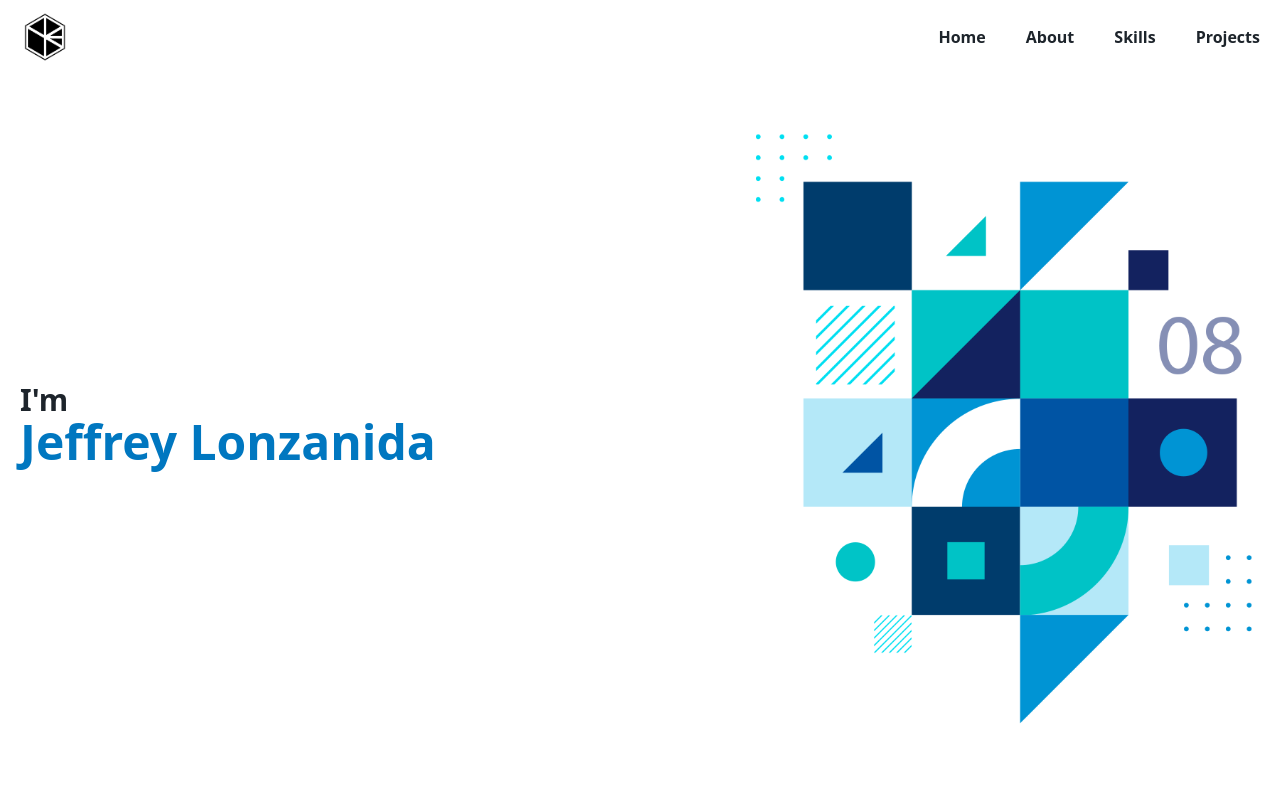
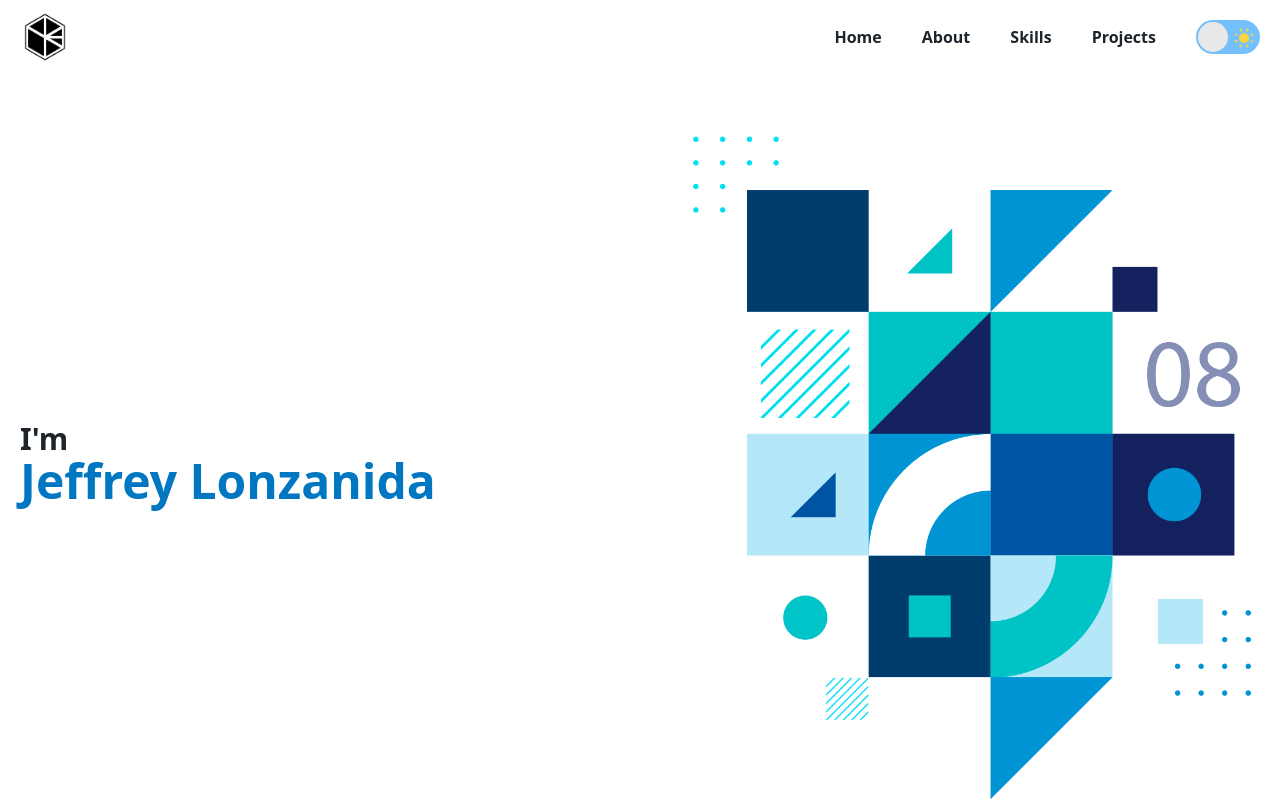
Before and after one commit to ifejinity/Portfoliov4, a PHP site: page / in a window 1280 px wide. Before the commit the page ends 723 px from the top, so only its background shows below. Run offline with PHP 8.4, Linux system fonts and the light colour scheme.

Commit message:
Partial Hero Section

```diff
--- a/dist/output.css
+++ b/dist/output.css
@@ -627,6 +627,10 @@ video {
   inset-inline-end: 0.25rem;
 }
 
+.top-0 {
+  top: 0px;
+}
+
 .isolate {
   isolation: isolate;
 }
@@ -1161,7 +1165,7 @@ video {
 }
 
 .grid-cols-navDesktopBtn {
-  grid-template-columns: repeat(4, auto);
+  grid-template-columns: repeat(5, auto);
 }
 
 .flex-row {
@@ -2352,6 +2356,12 @@ video {
 
 .backdrop-blur {
   --tw-backdrop-blur: blur(8px);
+  -webkit-backdrop-filter: var(--tw-backdrop-blur) var(--tw-backdrop-brightness) var(--tw-backdrop-contrast) var(--tw-backdrop-grayscale) var(--tw-backdrop-hue-rotate) var(--tw-backdrop-invert) var(--tw-backdrop-opacity) var(--tw-backdrop-saturate) var(--tw-backdrop-sepia);
+          backdrop-filter: var(--tw-backdrop-blur) var(--tw-backdrop-brightness) var(--tw-backdrop-contrast) var(--tw-backdrop-grayscale) var(--tw-backdrop-hue-rotate) var(--tw-backdrop-invert) var(--tw-backdrop-opacity) var(--tw-backdrop-saturate) var(--tw-backdrop-sepia);
+}
+
+.backdrop-blur-sm {
+  --tw-backdrop-blur: blur(4px);
   -webkit-backdrop-filter: var(--tw-backdrop-blur) var(--tw-backdrop-brightness) var(--tw-backdrop-contrast) var(--tw-backdrop-grayscale) var(--tw-backdrop-hue-rotate) var(--tw-backdrop-invert) var(--tw-backdrop-opacity) var(--tw-backdrop-saturate) var(--tw-backdrop-sepia);
           backdrop-filter: var(--tw-backdrop-blur) var(--tw-backdrop-brightness) var(--tw-backdrop-contrast) var(--tw-backdrop-grayscale) var(--tw-backdrop-hue-rotate) var(--tw-backdrop-invert) var(--tw-backdrop-opacity) var(--tw-backdrop-saturate) var(--tw-backdrop-sepia);
 }
@@ -2484,6 +2494,116 @@ video {
   transform: rotate(180deg);
 }
 
+.switch {
+  font-size: 17px;
+  position: relative;
+  display: inline-block;
+  width: 64px;
+  height: 34px;
+}
+
+.switch input {
+  opacity: 0;
+  width: 0;
+  height: 0;
+}
+
+.slider {
+  position: absolute;
+  cursor: pointer;
+  top: 0;
+  left: 0;
+  right: 0;
+  bottom: 0;
+  background-color: #73C0FC;
+  transition: .4s;
+  border-radius: 30px;
+}
+
+.slider:before {
+  position: absolute;
+  content: "";
+  height: 30px;
+  width: 30px;
+  border-radius: 20px;
+  left: 2px;
+  bottom: 2px;
+  z-index: 2;
+  background-color: #e8e8e8;
+  transition: .4s;
+}
+
+.sun svg {
+  position: absolute;
+  top: 6px;
+  left: 36px;
+  z-index: 1;
+  width: 24px;
+  height: 24px;
+}
+
+.moon svg {
+  fill: #73C0FC;
+  position: absolute;
+  top: 5px;
+  left: 5px;
+  z-index: 1;
+  width: 24px;
+  height: 24px;
+}
+
+/* .switch:hover */
+
+.sun svg {
+  animation: rotate 15s linear infinite;
+}
+
+@keyframes rotate {
+  0% {
+    transform: rotate(0);
+  }
+
+  100% {
+    transform: rotate(360deg);
+  }
+}
+
+/* .switch:hover */
+
+.moon svg {
+  animation: tilt 5s linear infinite;
+}
+
+@keyframes tilt {
+  0% {
+    transform: rotate(0deg);
+  }
+
+  25% {
+    transform: rotate(-10deg);
+  }
+
+  75% {
+    transform: rotate(10deg);
+  }
+
+  100% {
+    transform: rotate(0deg);
+  }
+}
+
+.input:checked + .slider {
+  background-color: #183153;
+}
+
+.input:focus + .slider {
+  box-shadow: 0 0 1px #183153;
+}
+
+.input:checked + .slider:before {
+  transform: translateX(30px);
+}
+
 @media (min-width: 640px) {
   .sm\:container {
     width: 100%;
@@ -2562,6 +2682,10 @@ video {
 }
 
 @media (min-width: 768px) {
+  .md\:max-w-xl {
+    max-width: 36rem;
+  }
+
   .md\:flex-row {
     flex-direction: row;
   }
--- a/index.html
+++ b/index.html
@@ -10,7 +10,7 @@
 </head>
 <body class="flex justify-center">
     <div class="w-full flex flex-col justify-center max-w-screen-xl mx-5" id="pageWrapper">
-        <header class="relative grid grid-cols-navDesktop gap-10 w-full py-3 items-center z-20" id="navDesktop">
+        <header class="sticky top-0 grid grid-cols-navDesktop gap-10 w-full py-3 items-center z-20" id="navDesktop">
             <img class="w-logo" src="./src/resources/logo.png" alt="logo" srcset="">
             <!-- navbar desktop -->
             <div class="relative hidden sm:grid grid-cols-navDesktopBtn gap-10 font-semibold text-theme-black">
@@ -18,6 +18,12 @@
                 <button class=" hover:text-theme-dblue">About</button>
                 <button class=" hover:text-theme-dblue">Skills</button>
                 <button class=" hover:text-theme-dblue">Projects</button>
+                <label class="switch">
+                    <span class="sun"><svg xmlns="http://www.w3.org/2000/svg" viewBox="0 0 24 24"><g fill="#ffd43b"><circle r="5" cy="12" cx="12"></circle><path d="m21 13h-1a1 1 0 0 1 0-2h1a1 1 0 0 1 0 2zm-17 0h-1a1 1 0 0 1 0-2h1a1 1 0 0 1 0 2zm13.66-5.66a1 1 0 0 1 -.66-.29 1 1 0 0 1 0-1.41l.71-.71a1 1 0 1 1 1.41 1.41l-.71.71a1 1 0 0 1 -.75.29zm-12.02 12.02a1 1 0 0 1 -.71-.29 1 1 0 0 1 0-1.41l.71-.66a1 1 0 0 1 1.41 1.41l-.71.71a1 1 0 0 1 -.7.24zm6.36-14.36a1 1 0 0 1 -1-1v-1a1 1 0 0 1 2 0v1a1 1 0 0 1 -1 1zm0 17a1 1 0 0 1 -1-1v-1a1 1 0 0 1 2 0v1a1 1 0 0 1 -1 1zm-5.66-14.66a1 1 0 0 1 -.7-.29l-.71-.71a1 1 0 0 1 1.41-1.41l.71.71a1 1 0 0 1 0 1.41 1 1 0 0 1 -.71.29zm12.02 12.02a1 1 0 0 1 -.7-.29l-.66-.71a1 1 0 0 1 1.36-1.36l.71.71a1 1 0 0 1 0 1.41 1 1 0 0 1 -.71.24z"></path></g></svg></span>
+                    <span class="moon"><svg xmlns="http://www.w3.org/2000/svg" viewBox="0 0 384 512"><path d="m223.5 32c-123.5 0-223.5 100.3-223.5 224s100 224 223.5 224c60.6 0 115.5-24.2 155.8-63.4 5-4.9 6.3-12.5 3.1-18.7s-10.1-9.7-17-8.5c-9.8 1.7-19.8 2.6-30.1 2.6-96.9 0-175.5-78.8-175.5-176 0-65.8 36-123.1 89.3-153.3 6.1-3.5 9.2-10.5 7.7-17.3s-7.3-11.9-14.3-12.5c-6.3-.5-12.6-.8-19-.8z"></path></svg></span>
+                    <input type="checkbox" class="input">
+                    <span class="slider"></span>
+                  </label>
             </div>
             <!-- nav mobile -->
             <input type="checkbox" id="checkboxNavbar">
@@ -28,24 +34,31 @@
             </label>
         </header>
         <!-- Hero section -->
-        <section class="flex md:flex-row flex-col justify-center items-center gap-5 z-0 h-fit mt-10" id="hero">
+        <section class="relative flex md:flex-row flex-col justify-center items-center gap-5 z-0 h-fit mt-10" id="hero">
             <!-- Hero section left side -->
-            <div class="w-full flex flex-col justify-center md:justify-start h-fit">
+            <div class="relative w-full flex flex-col justify-center md:justify-start h-fit">
                 <h1 class="text-theme-black font-black text-3xl">I'm</h1>
                 <h1 class="text-theme-dblue font-black text-5xl h-full">Jeffrey Lonzanida</h1>
             </div>
             <!-- hero section right side -->
             <div class="relative w-full flex justify-center md:justify-end">
-                <img class="max-w-lg w-full" src="./src/resources/hero-geometry.png" alt="geometry" srcset="">
+                <img class="max-w-lg md:max-w-xl w-full" src="./src/resources/hero-geometry.png" alt="geometry" srcset="">
             </div>
         </section>
     </div>
     <!-- navbar mobile -->
-    <div class="flex flex-col z-10 fixed h-screen w-screen sm:hidden overflow-hidden gap-5 py-28 px-5 font-semibold ease-in-out duration-200 bg-theme-white/80" id="navbarMobile">
-        <button class=" text-lg rounded-xl h-11">Home</button>
-        <button class="text-lg rounded-xl h-11">About</button>
-        <button class="text-lg rounded-xl h-11">Skills</button>
-        <button class="text-lg rounded-xl h-11">Projects</button>
+    <div class="flex flex-col items-center backdrop-blur-sm z-10 fixed h-screen w-screen sm:hidden overflow-hidden gap-5 py-28 px-5 font-semibold ease-in-out duration-200 bg-theme-white/80" id="navbarMobile">
+        <button class=" text-lg rounded-xl h-11 hover:text-theme-dblue">Home</button>
+        <button class="text-lg rounded-xl h-11 hover:text-theme-dblue">About</button>
+        <button class="text-lg rounded-xl h-11 hover:text-theme-dblue">Skills</button>
+        <button class="text-lg rounded-xl h-11 hover:text-theme-dblue">Projects</button>
+        <p>Mode</p>
+        <label class="switch">
+            <span class="sun"><svg xmlns="http://www.w3.org/2000/svg" viewBox="0 0 24 24"><g fill="#ffd43b"><circle r="5" cy="12" cx="12"></circle><path d="m21 13h-1a1 1 0 0 1 0-2h1a1 1 0 0 1 0 2zm-17 0h-1a1 1 0 0 1 0-2h1a1 1 0 0 1 0 2zm13.66-5.66a1 1 0 0 1 -.66-.29 1 1 0 0 1 0-1.41l.71-.71a1 1 0 1 1 1.41 1.41l-.71.71a1 1 0 0 1 -.75.29zm-12.02 12.02a1 1 0 0 1 -.71-.29 1 1 0 0 1 0-1.41l.71-.66a1 1 0 0 1 1.41 1.41l-.71.71a1 1 0 0 1 -.7.24zm6.36-14.36a1 1 0 0 1 -1-1v-1a1 1 0 0 1 2 0v1a1 1 0 0 1 -1 1zm0 17a1 1 0 0 1 -1-1v-1a1 1 0 0 1 2 0v1a1 1 0 0 1 -1 1zm-5.66-14.66a1 1 0 0 1 -.7-.29l-.71-.71a1 1 0 0 1 1.41-1.41l.71.71a1 1 0 0 1 0 1.41 1 1 0 0 1 -.71.29zm12.02 12.02a1 1 0 0 1 -.7-.29l-.66-.71a1 1 0 0 1 1.36-1.36l.71.71a1 1 0 0 1 0 1.41 1 1 0 0 1 -.71.24z"></path></g></svg></span>
+            <span class="moon"><svg xmlns="http://www.w3.org/2000/svg" viewBox="0 0 384 512"><path d="m223.5 32c-123.5 0-223.5 100.3-223.5 224s100 224 223.5 224c60.6 0 115.5-24.2 155.8-63.4 5-4.9 6.3-12.5 3.1-18.7s-10.1-9.7-17-8.5c-9.8 1.7-19.8 2.6-30.1 2.6-96.9 0-175.5-78.8-175.5-176 0-65.8 36-123.1 89.3-153.3 6.1-3.5 9.2-10.5 7.7-17.3s-7.3-11.9-14.3-12.5c-6.3-.5-12.6-.8-19-.8z"></path></svg></span>
+            <input type="checkbox" class="input">
+            <span class="slider"></span>
+        </label>
         <p class="mt-auto font-normal text-sm text-slate-400 text-center">This site is Developed by Jeffrey Lonzanida</p>
     </div>
 
--- a/tailwind.config.js
+++ b/tailwind.config.js
@@ -20,7 +20,7 @@ module.exports = {
     extend: {
       gridTemplateColumns: {
         'navDesktop': '1fr auto',
-        'navDesktopBtn': 'repeat(4, auto)',
+        'navDesktopBtn': 'repeat(5, auto)',
       },
       width: {
         'logo': '50px',
```
Also changed, not shown: src/input.css (+108 -0 lines), src/resources/hero-geometry.png.
